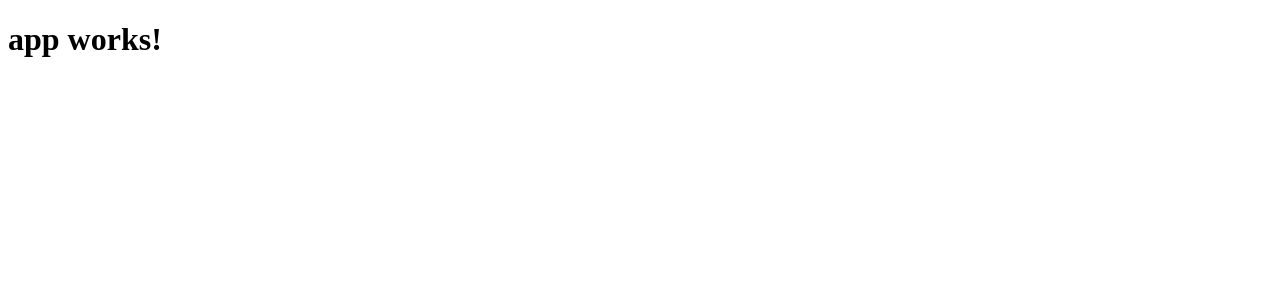
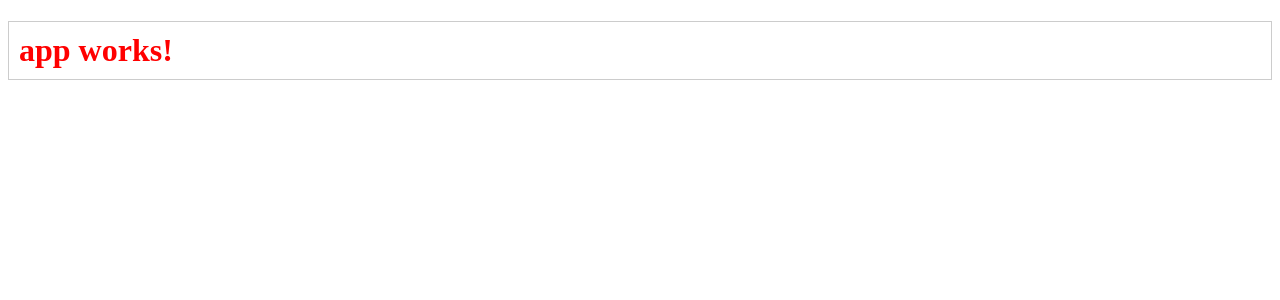
Before and after one commit to linux-china/spring-boot-thymeleaf3-bootstrap4-angular4, an Angular app in the folder src/main/frontend/: page / in a window 1280 px wide. Shown: the top 300 px of the page. Built offline with nearby package versions, Linux system fonts and the light colour scheme.

Commit message:
change to scss

```diff
--- a/src/main/frontend/src/app/app.component.html
+++ b/src/main/frontend/src/app/app.component.html
@@ -1,3 +1,3 @@
-<h1>
+<h1 class="appContent">
   {{title}}
 </h1>
--- /dev/null
+++ b/src/main/frontend/src/app/app.component.scss
@@ -0,0 +1,5 @@
+.appContent {
+  border: 1px solid #ccc;
+  padding: 10px;
+  color: red;
+}
--- a/src/main/frontend/src/app/app.component.ts
+++ b/src/main/frontend/src/app/app.component.ts
@@ -4,7 +4,7 @@ import {UserService} from "./service/user.service";
 @Component({
     selector: 'app-root',
     templateUrl: './app.component.html',
-    styleUrls: ['./app.component.css'],
+    styleUrls: ['./app.component.scss'],
     providers: [UserService]
 })
 export class AppComponent {
```
Also changed, not shown: src/main/frontend/src/app/app.component.css (deleted).
